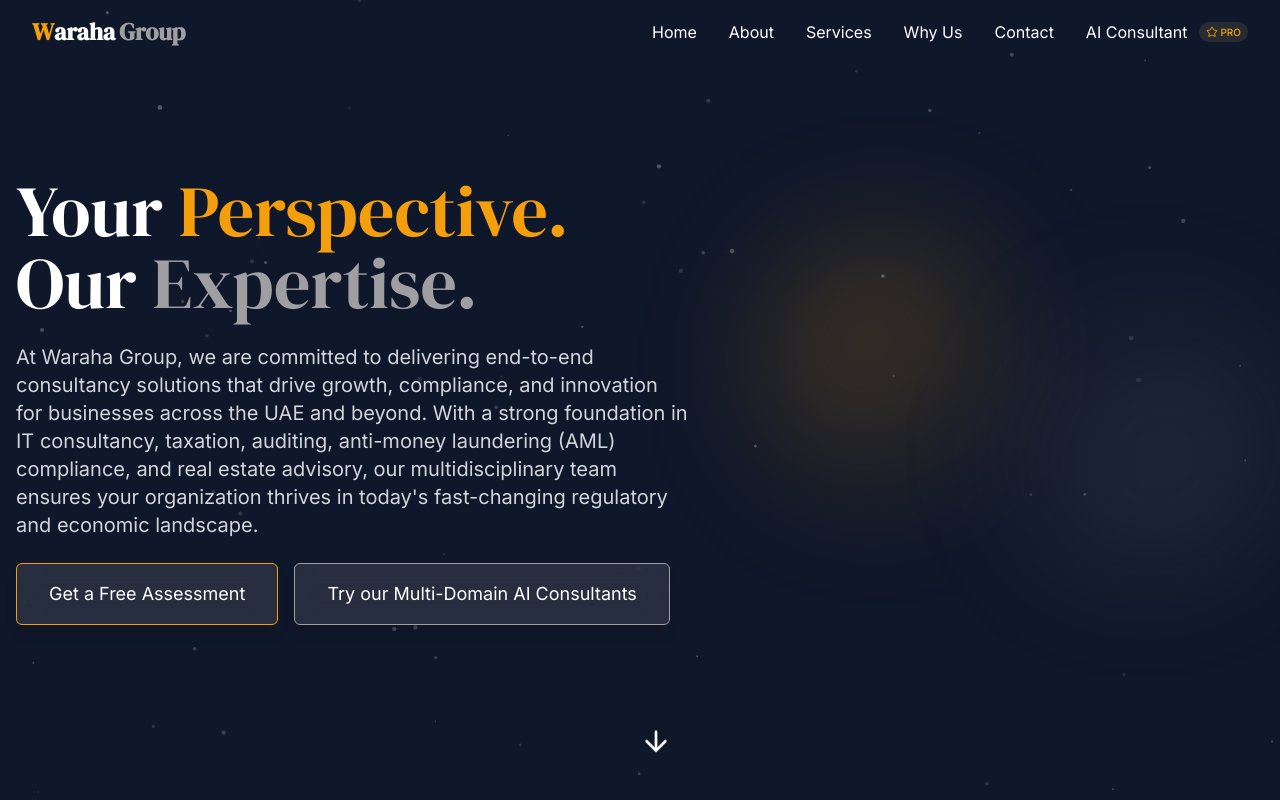
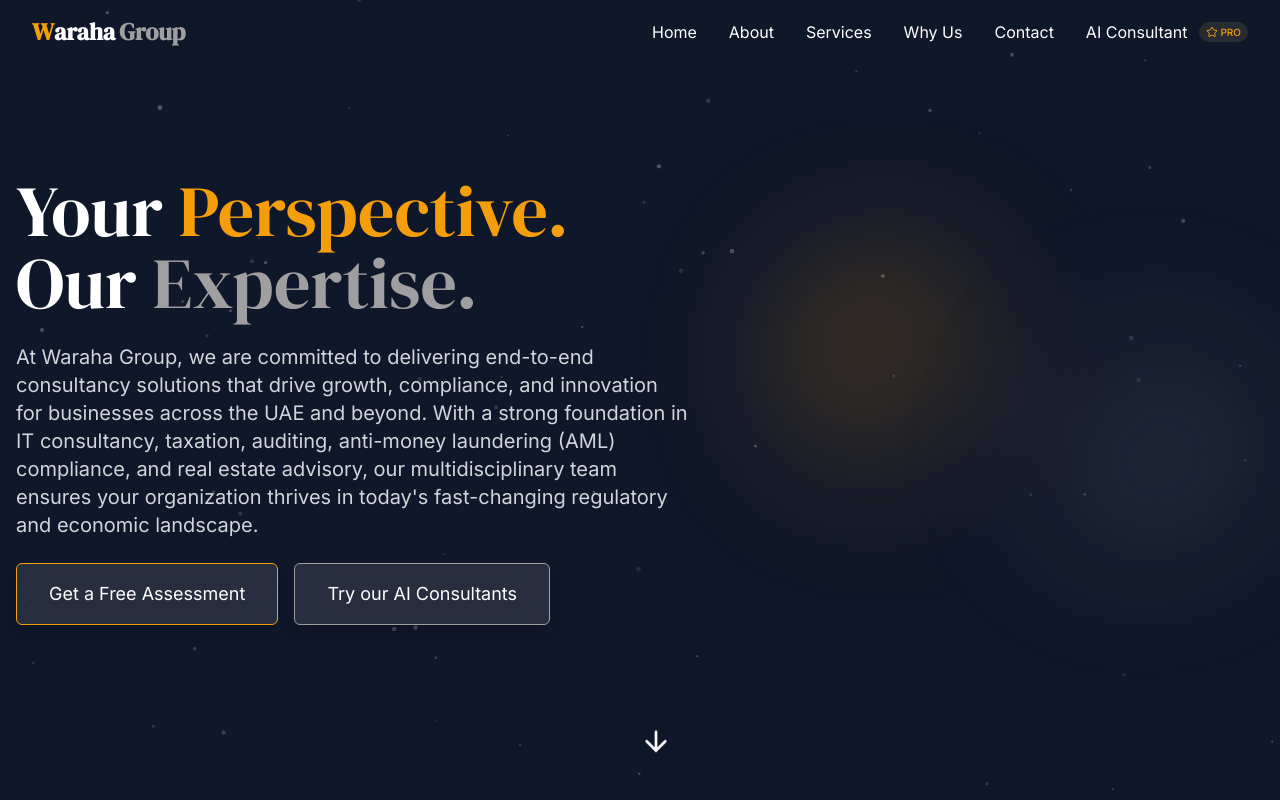
Before and after one commit to MeditoMagnus/waraha-digital-frontier, a React (Vite) app: page / in a window 1280 px wide. Shown: the top 800 px of the page. Built offline with nearby package versions, Linux system fonts and the light colour scheme.

Commit message:
Update HeroSection.tsx

```diff
--- a/src/components/HeroSection.tsx
+++ b/src/components/HeroSection.tsx
@@ -72,7 +72,7 @@ const HeroSection: React.FC = () => {
               onClick={goToAIConsultant}
               className="glassmorphism px-8 py-4 text-white text-lg border border-waraha-silver hover:bg-waraha-silver hover:text-waraha-midnight transition-all duration-300 rounded-md inline-block"
             >
-              Try our Multi-Domain AI Consultants
+              Try our AI Consultants
             </button>
           </div>
         </div>
```
